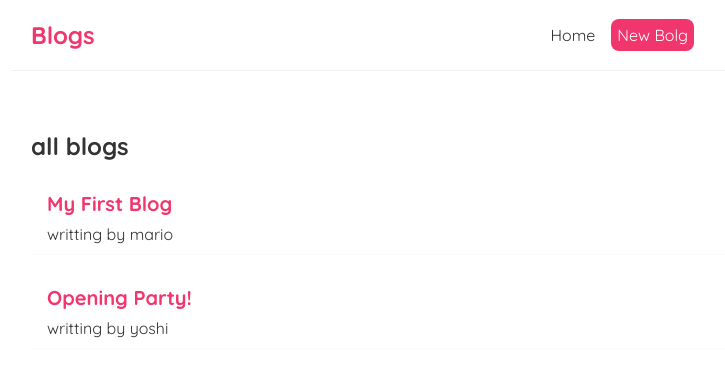
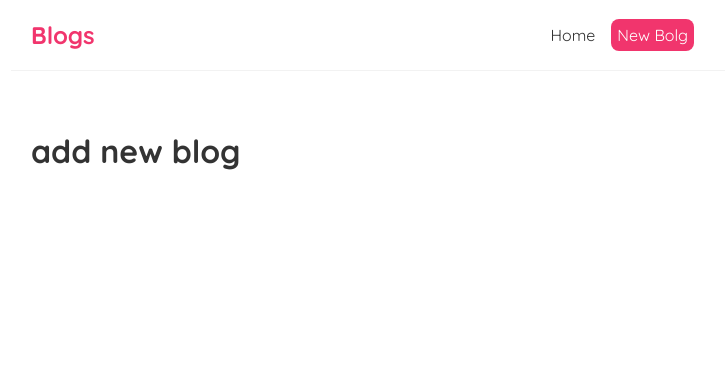
Before and after one commit to daganoo/React_blog_repo, a React (Create React App) app: page /Create in a window 1280 px wide. Shown: the top 376 px of the page, without its empty margins (259-984 px from the left). Built offline with nearby package versions, Linux system fonts and the light colour scheme; data requests are answered from the project's data file.

Commit message:
add a create.js file and working on router

```diff
--- a/package.json
+++ b/package.json
@@ -8,6 +8,7 @@
     "@testing-library/user-event": "^13.5.0",
     "react": "^18.2.0",
     "react-dom": "^18.2.0",
+    "react-router-dom": "^5.3.4",
     "react-scripts": "5.0.1",
     "web-vitals": "^2.1.4"
   },
--- a/src/App.js
+++ b/src/App.js
@@ -1,14 +1,21 @@
 import Navbar from "./Navbar";
 import Home from "./Home";
+import { BrowserRouter as Router, Route, Switch } from "react-router-dom";
+import Create from "./Create";
 
 function App() {
   return (
-    <div className="App">
-      <Navbar />
-      <div className="content">
-        <Home />
+    <Router>
+      <div className="App">
+        <Navbar />
+        <div className="content">
+          <Switch>
+            <Route exact path="/"><Home /></Route>
+            <Route path="/Create"><Create /></Route>
+          </Switch>
+        </div>
       </div>
-    </div>
+    </Router>
   );
 }
 export default App;
--- /dev/null
+++ b/src/Create.js
@@ -0,0 +1,9 @@
+const Create = () => {
+    return (
+        <div>
+            <h1>add new blog</h1>
+        </div>
+     );
+}
+
+export default Create;
--- a/src/Navbar.js
+++ b/src/Navbar.js
@@ -1,12 +1,13 @@
+import { Link } from "react-router-dom";
 const Navbar = () => {
   return (
     <nav className="navbar">
       <h1>Blogs</h1>
       <div>
-        <a href="/" style={{marginLeft:"450px"}}>Home</a>
-        <a href="/create" style={{ color: "white" , backgroundColor:"#f1356d" , borderRadius:"8px"}}>
+        <Link to="/" style={{marginLeft:"450px"}}>Home</Link>
+        <Link to="/create" style={{ color: "white" , backgroundColor:"#f1356d" , borderRadius:"8px"}}>
           New Bolg
-        </a>
+        </Link>
       </div>
     </nav>
   );
```
Also changed, not shown: 1 other file (tests, documents, lock files or other folders).
